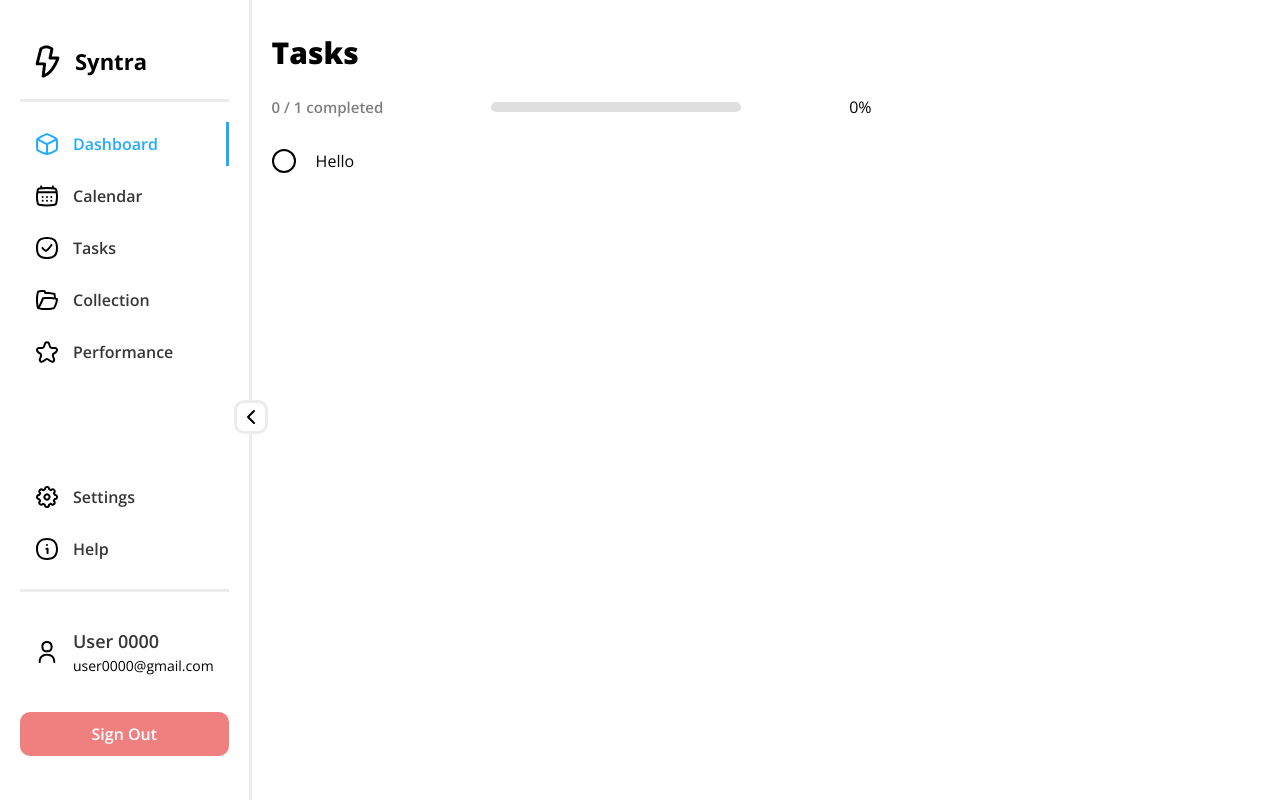
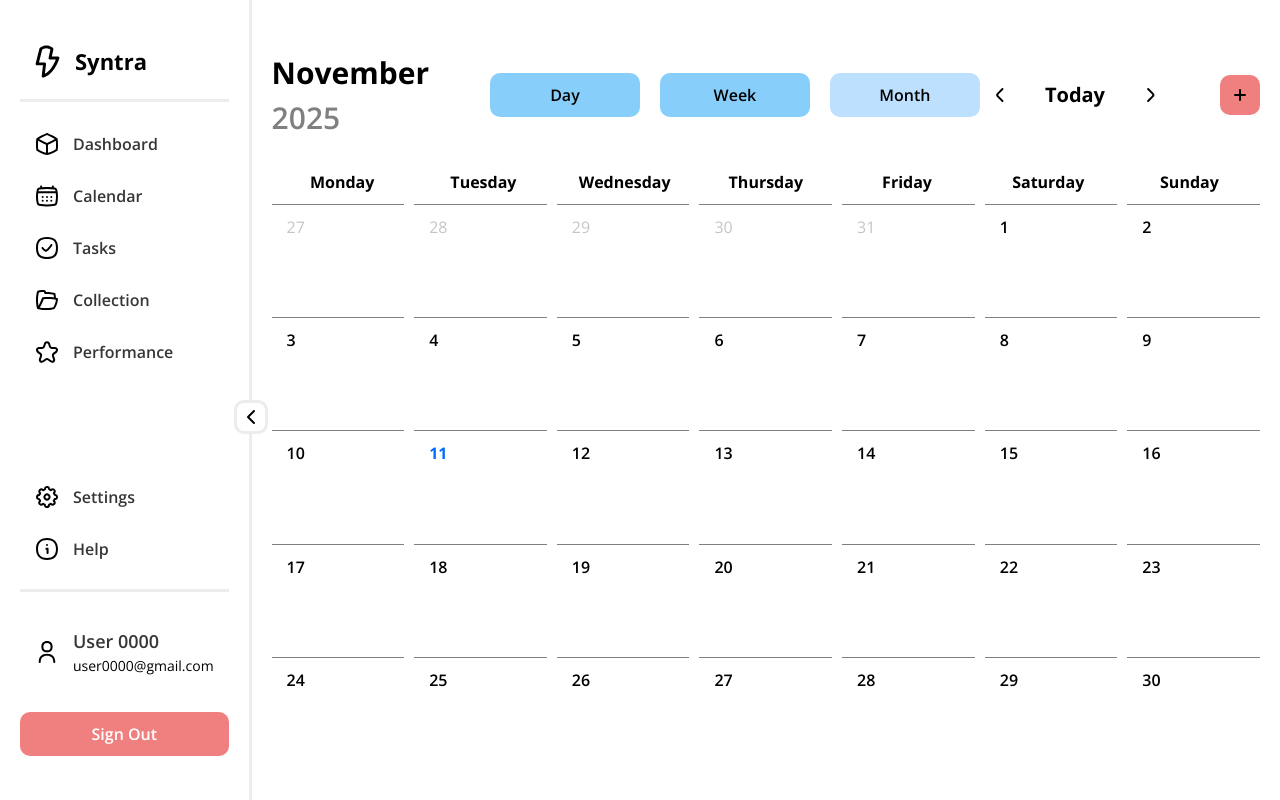
Before and after one commit to dark-sorceror/Syntra, a Next.js app in the folder web/src/: page / in a window 1280 px wide. Built offline with nearby package versions, Linux system fonts and the light colour scheme.

Commit message:
Add sidebar function

```diff
--- /dev/null
+++ b/web/src/app/AppContent.tsx
@@ -0,0 +1,43 @@
+"use client";
+
+import { useState } from "react";
+import { Calendar } from "@/components/Calendar";
+import { CalendarEvent } from "@/types/calendar";
+import { Tasks } from "./tasks/page";
+
+export type CurrentPage =
+    | "dashboard"
+    | "calendar"
+    | "tasks"
+    | "collection"
+    | "performance";
+
+export default function AppContent({
+    currentPage,
+}: {
+    currentPage: CurrentPage;
+}) {
+    const [events, setEvents] = useState<CalendarEvent[]>([
+        {
+            id: "1",
+            title: "Hello",
+            start: new Date(2025, 11, 5, 17, 0),
+            end: new Date(2025, 11, 5, 18, 0),
+            color: "#87cefa",
+            category: "Study",
+        },
+    ]);
+
+    const renderPage = () => {
+        switch (currentPage) {
+            case "calendar":
+                return <Calendar events={events} setEvents={setEvents} />;
+            case "tasks":
+                return <Tasks events={events} setEvents={setEvents} />;
+            default:
+                return <Calendar events={events} setEvents={setEvents} />;
+        }
+    };
+
+    return renderPage();
+}
--- a/web/src/app/layout.tsx
+++ b/web/src/app/layout.tsx
@@ -1,4 +1,3 @@
-import Sidebar from "@/components/Sidebar/Sidebar";
 import AIAgent from "@/components/AI Agent";
 
 import { KeydownProvider } from "../contexts/Keydown";
@@ -9,11 +8,7 @@ export default function Test({ children }: { children: React.ReactNode }) {
     return (
         <html lang="en">
             <body>
-                <KeydownProvider>
-                    <Sidebar />
-                    {children}
-                    <AIAgent />
-                </KeydownProvider>
+                <KeydownProvider>{children}</KeydownProvider>
             </body>
         </html>
     );
--- a/web/src/app/page.tsx
+++ b/web/src/app/page.tsx
@@ -1,37 +1,24 @@
 "use client";
 
 import { useState } from "react";
-import { Calendar } from "@/components/Calendar";
-import { CalendarEvent } from "@/types/calendar";
-import { Tasks } from "./tasks/page";
+import AppContent from "./AppContent";
+
+import Sidebar from "@/components/Sidebar/Sidebar";
+import AIAgent from "@/components/AI Agent";
 
 export default function App() {
     const [currentPage, setCurrentPage] = useState<
-        "dashboard" | "calendar" | "tasks"
-    >("tasks");
+        "dashboard" | "calendar" | "tasks" | "collection" | "performance"
+    >("calendar");
 
-    // Too lazy to adapt sidebar to render page for now
-    const [events, setEvents] = useState<CalendarEvent[]>([
-        {
-            id: "1",
-            title: "Hello",
-            start: new Date(2025, 11, 5, 17, 0),
-            end: new Date(2025, 11, 5, 18, 0),
-            color: "blue",
-            category: "Study",
-        },
-    ]);
-
-    const renderPage = () => {
-        switch (currentPage) {
-            case "calendar":
-                return <Calendar events={events} setEvents={setEvents} />;
-            case "tasks":
-                return <Tasks events={events} setEvents={setEvents} />;
-            default:
-                return null;
-        }
-    };
-
-    return renderPage();
+    return (
+        <>
+            <Sidebar
+                currentPage={currentPage}
+                setCurrentPage={setCurrentPage}
+            />
+            <AppContent currentPage={currentPage} />
+            <AIAgent />
+        </>
+    );
 }
--- a/web/src/components/Sidebar/Sidebar.tsx
+++ b/web/src/components/Sidebar/Sidebar.tsx
@@ -4,10 +4,22 @@ import { useState } from "react";
 
 import "./Sidebar.css";
 
+interface NavbarProps {
+    currentPage:
+        | "dashboard"
+        | "calendar"
+        | "tasks"
+        | "collection"
+        | "performance";
+    setCurrentPage: (
+        page: "dashboard" | "calendar" | "tasks" | "collection" | "performance"
+    ) => void;
+}
+
 const menuOptions = [
     {
+        id: "dashboard" as const,
         name: "Dashboard",
-        className: "dashboard",
         icon: (
             <svg
                 xmlns="http://www.w3.org/2000/svg"
@@ -20,8 +32,8 @@ const menuOptions = [
         ),
     },
     {
+        id: "calendar" as const,
         name: "Calendar",
-        className: "calendar",
         icon: (
             <svg
                 xmlns="http://www.w3.org/2000/svg"
@@ -42,9 +54,8 @@ const menuOptions = [
         ),
     },
     {
+        id: "tasks" as const,
         name: "Tasks",
-
-        className: "tasks",
         icon: (
             <svg
                 xmlns="http://www.w3.org/2000/svg"
@@ -57,8 +68,8 @@ const menuOptions = [
         ),
     },
     {
+        id: "collection" as const,
         name: "Collection",
-        className: "collection",
         icon: (
             <svg
                 xmlns="http://www.w3.org/2000/svg"
@@ -71,8 +82,8 @@ const menuOptions = [
         ),
     },
     {
+        id: "performance" as const,
         name: "Performance",
-        className: "performance",
         icon: (
             <svg
                 xmlns="http://www.w3.org/2000/svg"
@@ -86,7 +97,7 @@ const menuOptions = [
     },
 ];
 
-export default function Sidebar() {
+export default function Sidebar({ setCurrentPage }: NavbarProps) {
     const [isSidebarExpanded, setIsSidebarExpanded] = useState(false);
     const [activeOption, setActiveOption] = useState("Dashboard");
 
@@ -133,10 +144,13 @@ export default function Sidebar() {
                     {menuOptions.map((option) => (
                         <div
                             key={option.name}
-                            className={`option ${option.className} ${
-                                activeOption == option.name ? "active" : ""
+                            className={`option ${option.id} ${
+                                activeOption == option.id ? "active" : ""
                             }`}
-                            onClick={() => handleActiveOption(option.name)}
+                            onClick={() => {
+                                handleActiveOption(option.id);
+                                setCurrentPage(option.id);
+                            }}
                         >
                             <div className="icon">{option.icon}</div>
                             <div className="option-name">{option.name}</div>
```
